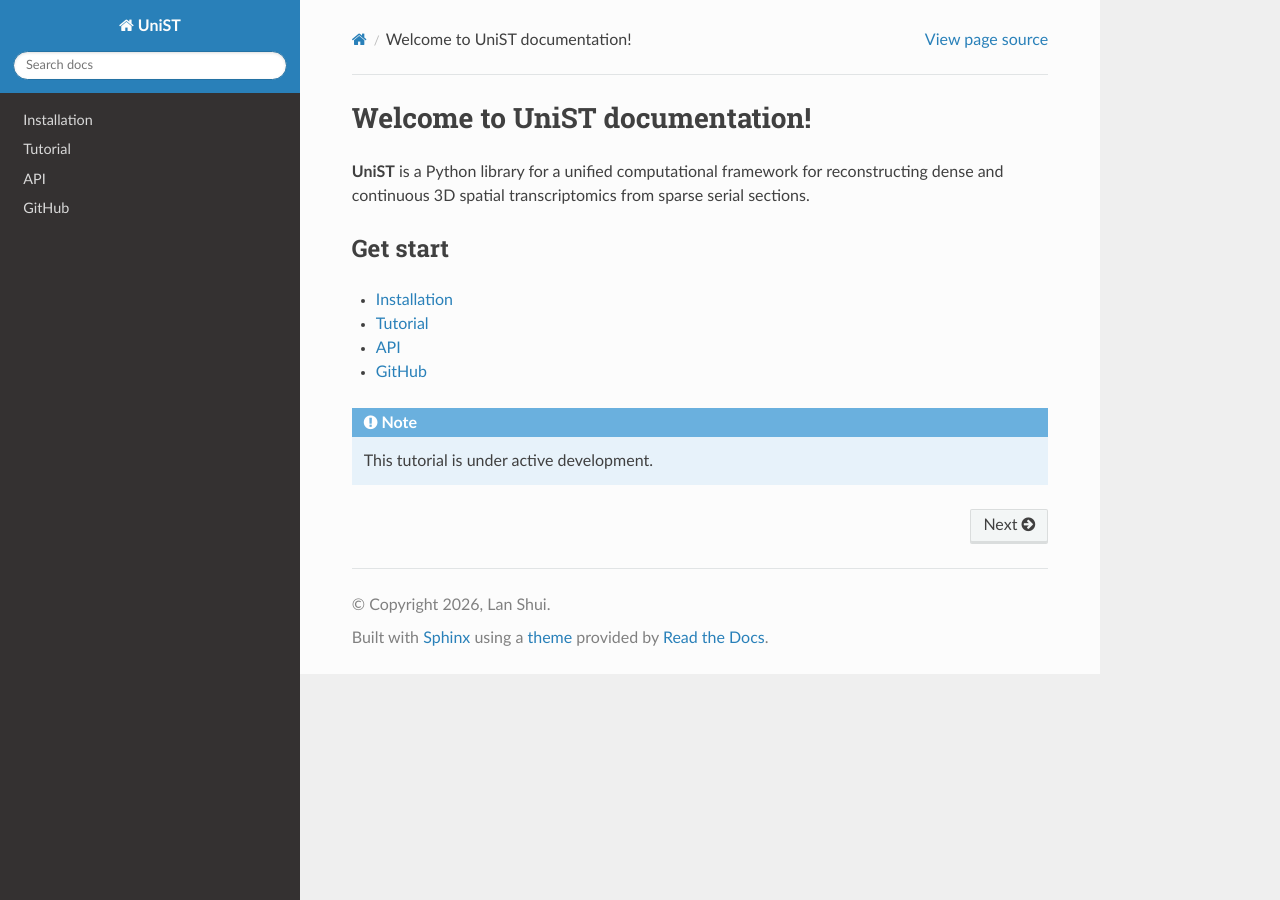
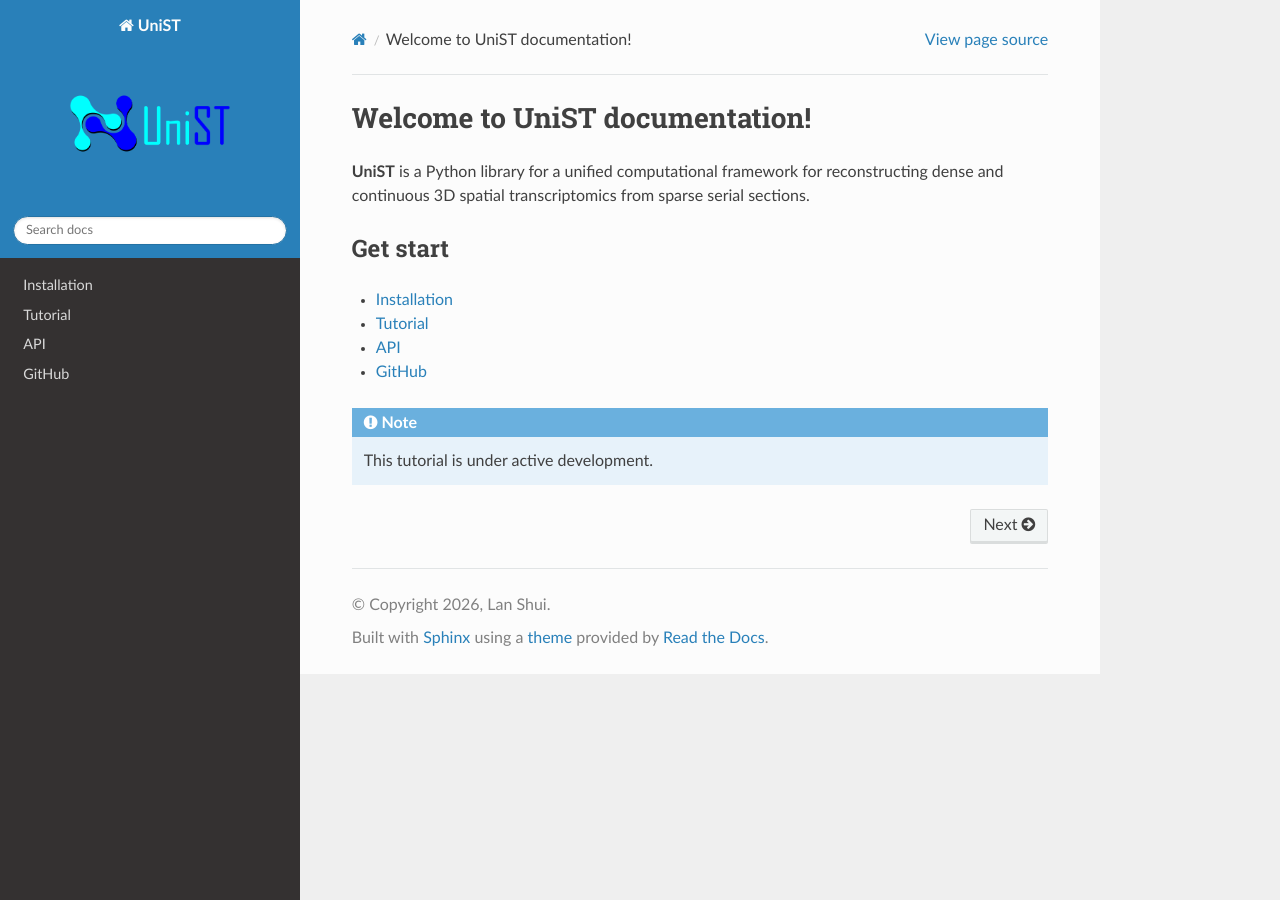
Before and after one commit to lanshui98/UniST-tutorial, a Sphinx documentation site: the page built from docs/source/index.rst, in a window 1280 px wide. Built offline with Sphinx 7.4.7 and the Read the Docs theme 3.1.0, drawn with Linux system fonts in a browser that asks for light colours.

Commit message:
Fix logo and CSS file paths in conf.py

```diff
--- a/docs/source/conf.py
+++ b/docs/source/conf.py
@@ -31,10 +31,10 @@ templates_path = ['_templates']
 # -- Options for HTML output
 
 html_theme = 'sphinx_rtd_theme'
-html_logo = "_static/unist_logo.png"
+html_logo = "__static/unist_logo.png"
 
 html_css_files = [
-    "custom.css",
+    "__static/custom.css",
 ]
 
 # -- Options for EPUB output
```
